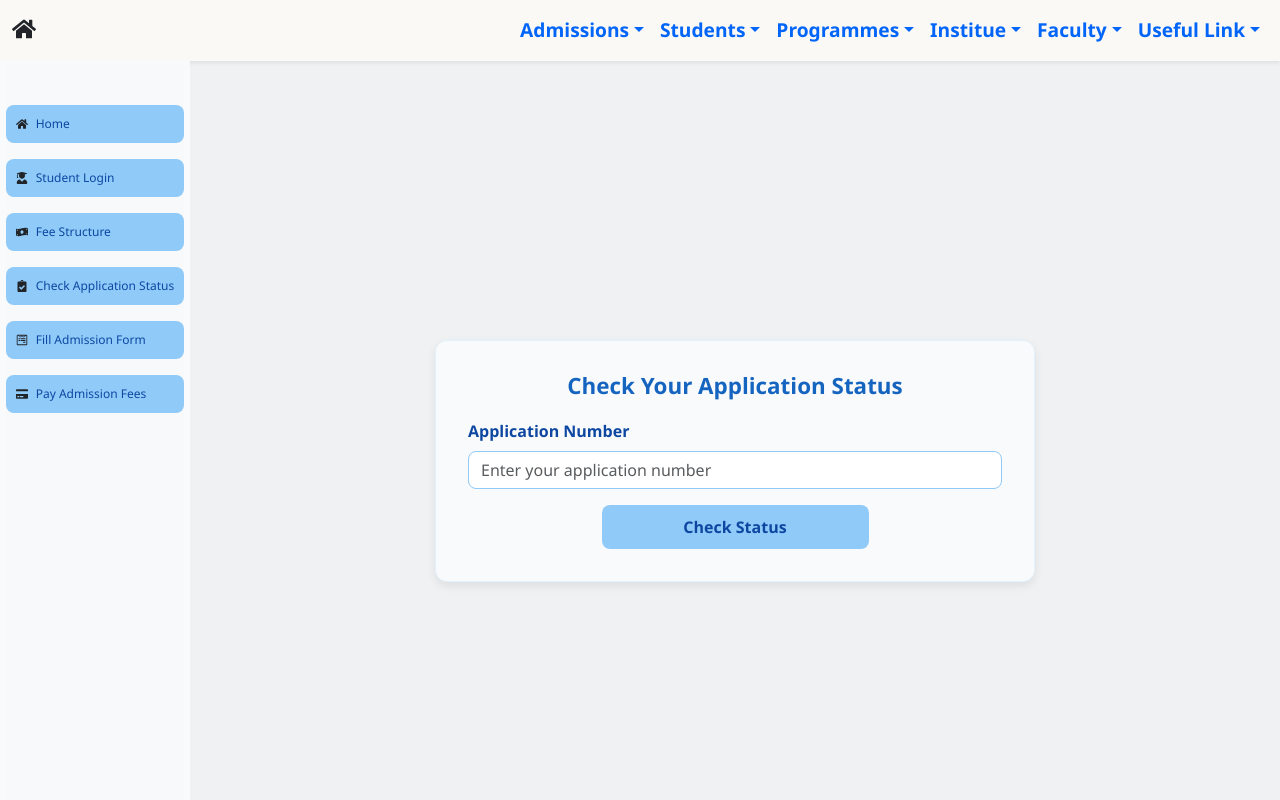
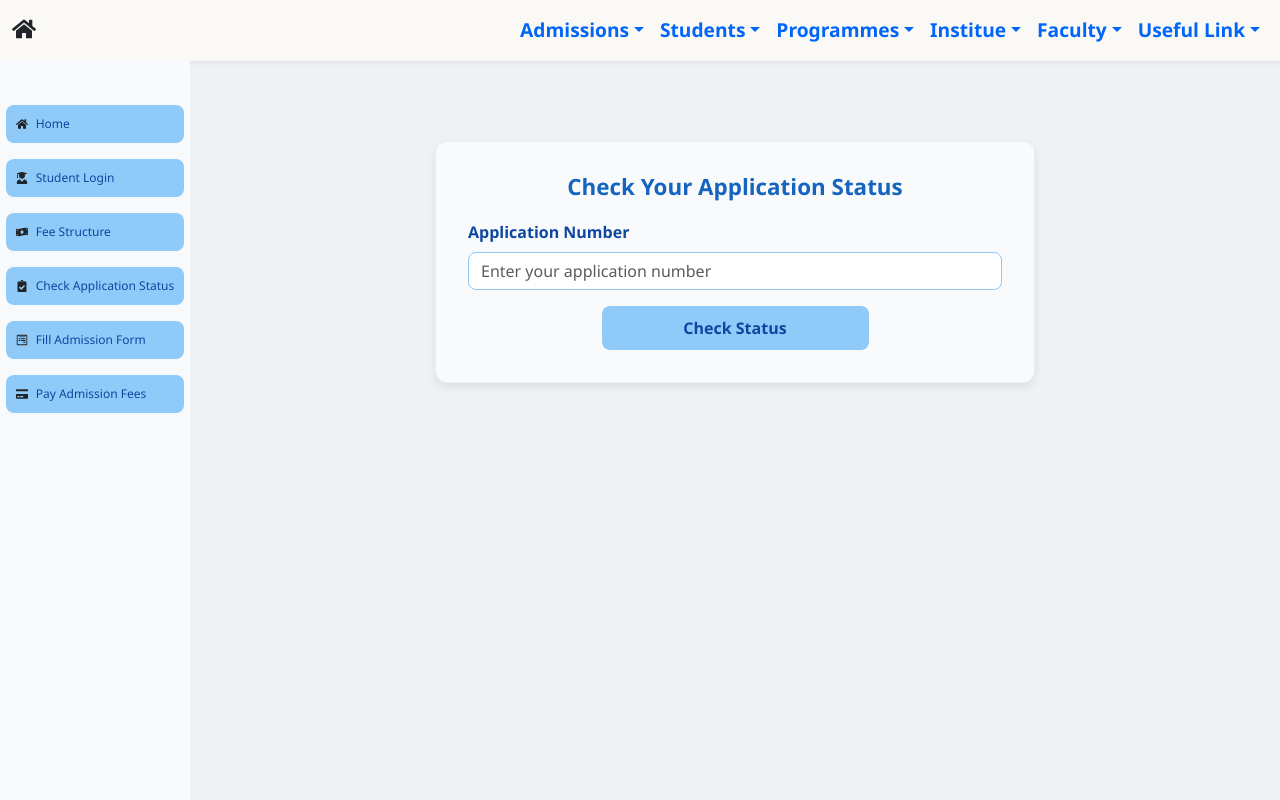
Before and after one commit to silent-hyena/ERP-College-Mangement-System, a React (Vite) app in the folder frontend/: page /newAdmission in a window 1280 px wide. Both pictures are taken after a click on the button "Check Application Status". Shown: the top 800 px of the page. Built offline with nearby package versions, Linux system fonts and the light colour scheme.

Commit message:
minor update

```diff
--- a/frontend/src/routes/ApplicationStatus/AdmissionStatus.jsx
+++ b/frontend/src/routes/ApplicationStatus/AdmissionStatus.jsx
@@ -41,7 +41,7 @@
   return (
     <>
       <TopProgressBar loading={loadingState} />
-      <div className="d-flex justify-content-center align-items-center vh-100">
+      <div className="d-flex justify-content-center align-items-start py-5">
         {alert && <AutoDismissAlert message={alertMessage} onClose={() => setAlert(false)} />}
         <div className="container status-container">
           {/* Form Section */}
--- a/frontend/src/routes/NewAdmission/NewAdmission.jsx
+++ b/frontend/src/routes/NewAdmission/NewAdmission.jsx
@@ -50,7 +50,7 @@
             {/* {alert && <AutoDismissAlert message={alertMessage} onClose={() => setAlert(false)} />} */}
 
 
-             <div className="d-flex" style={{"backgroundColor": "rgb(240, 241, 242)"}}>
+            <div className="d-flex" style={{"backgroundColor": "rgb(240, 241, 242)"}}>
                     <div className="sidebar-wrapper">
                         <Sidebar
                             handleFormBtn={handleFormBtn}
@@ -64,7 +64,7 @@
                         {showpayment && <RazorpayPayment />}
                         {showApplcationStatus && <ApplicationFormCheck />}
                     </div>
-                </div>
+             </div>
             <Footer />
 
         </>
```
